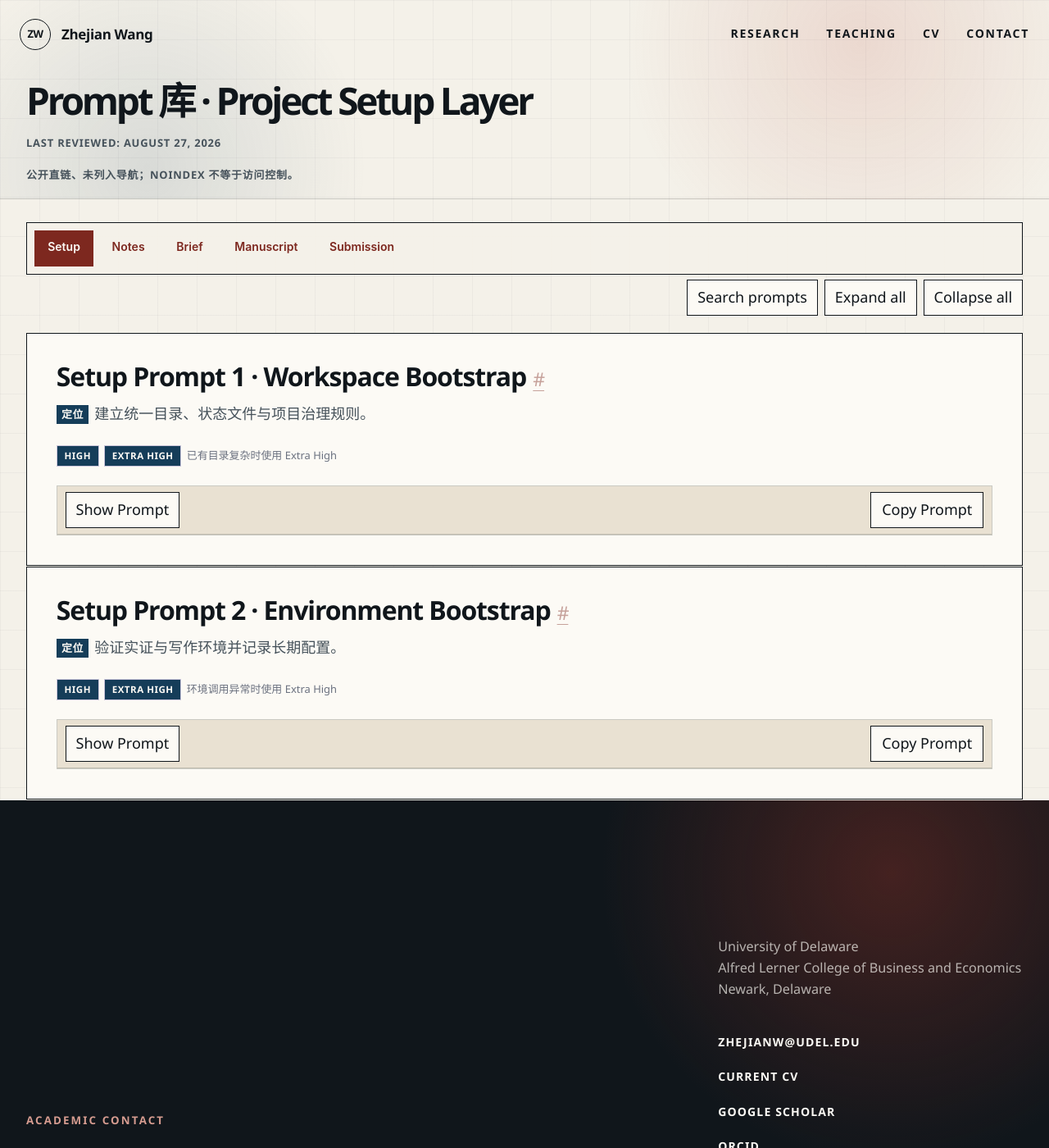
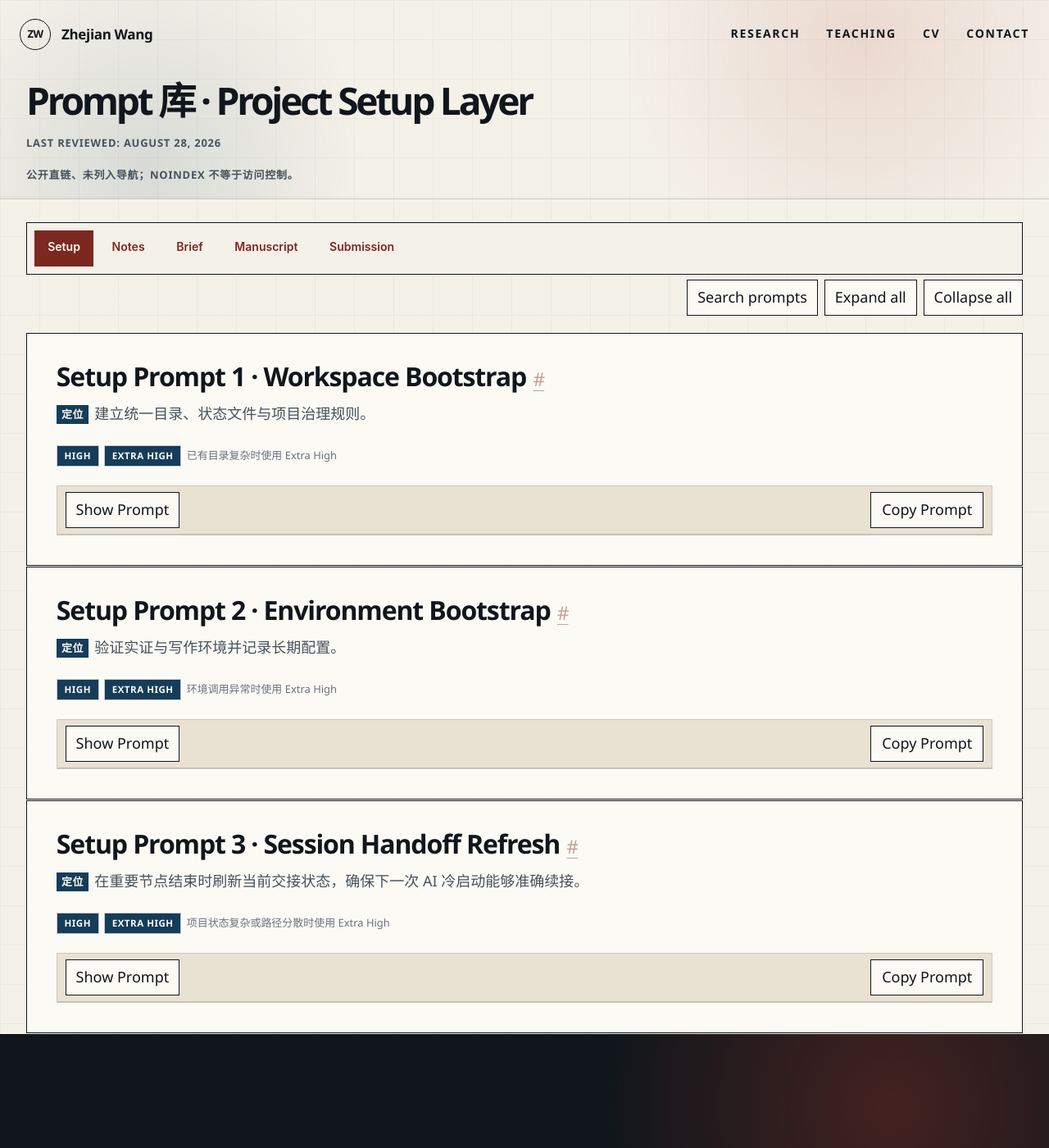
Before and after one commit to zhejianw/zhejianw.github.io, a Jekyll site: the page built from ai/prompts/setup/index.md, in a window 1280 px wide and 1400 px high. Shown: the whole window at 82% size. Built offline with Jekyll 4.4.1, drawn with Linux system fonts in a browser that asks for light colours; some web fonts are replaced.

Commit message:
Add session handoff prompt

```diff
--- a/ai/prompts/setup/index.md
+++ b/ai/prompts/setup/index.md
@@ -10,7 +10,7 @@
 prompt_layer: setup
 visibility: unlisted-public
 status: current
-last_updated: 2026-08-27
+last_updated: 2026-08-28
 ---
 
 <style>
@@ -178,3 +178,27 @@
 
 完成环境确认和记录后停止，不开始 substantive research。
 ~~~
+
+## Setup Prompt 3 · Session Handoff Refresh {#session-handoff-refresh}
+
+<p class="prompt-description">在重要节点结束时刷新当前交接状态，确保下一次 AI 冷启动能够准确续接。</p>
+
+**推荐模式：High；项目状态复杂或路径分散时使用 Extra High**
+
+~~~text
+更新根目录 `HANDOFF.md`，用于下一次 AI session 冷启动接手本项目。
+
+只记录对后续继续工作真正重要的当前状态：
+
+- 当前阶段与目标；
+- authoritative files / code / outputs 的准确路径；
+- 本轮真正改变了什么；
+- 已定的重要决策及必要理由；
+- 尚未解决的问题或不确定性；
+- 下一步最合理的少数动作；
+- 如有未完成运行或环境问题，说明从哪里继续。
+
+保持简洁，优先更新当前状态而不是无限 append。不要把 research notes、完整 changelog、所有操作细节或长期历史复制进 HANDOFF；这些应留在对应的 notes / archive / git history 中。
+
+目标是：一个没有本次聊天上下文的新 session，只读 `PROJECT.md`、`HANDOFF.md` 和其中指向的文件，就能准确继续工作。
+~~~
```
